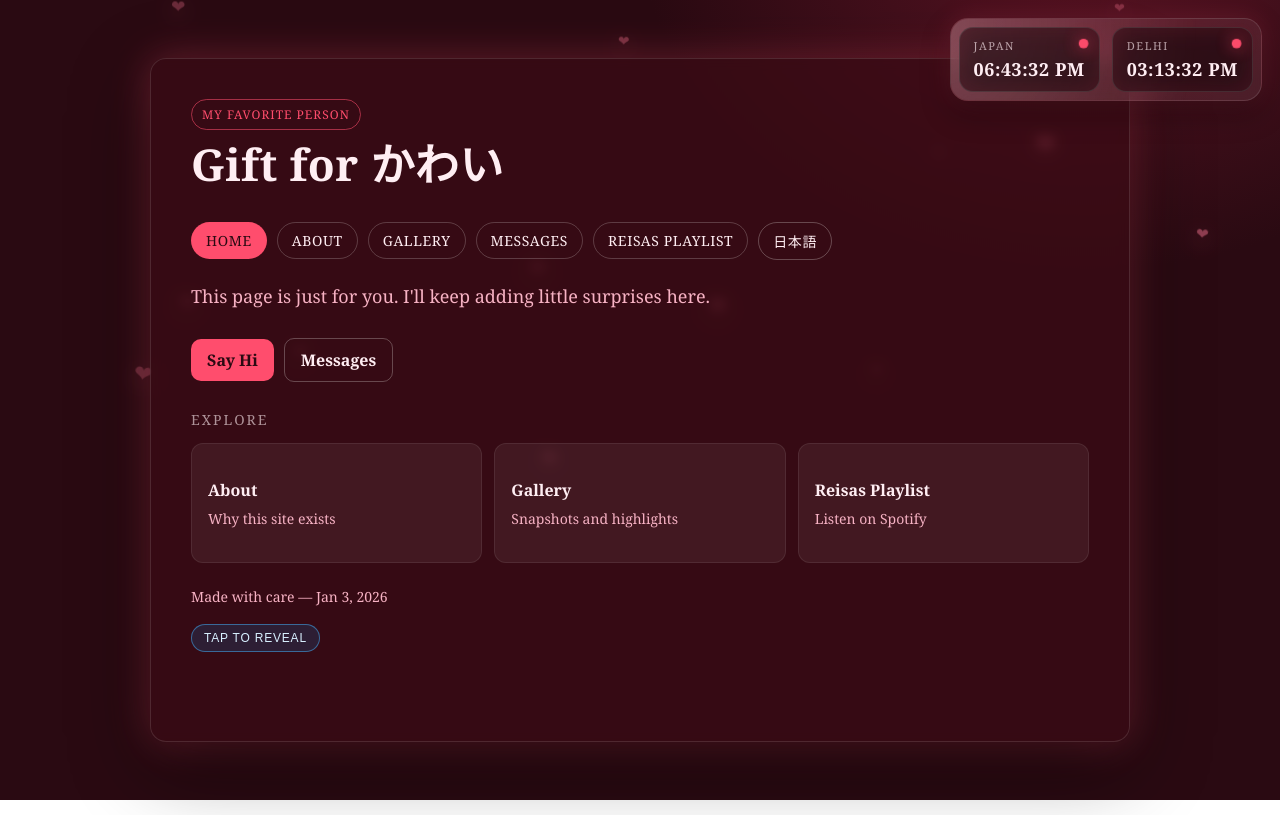
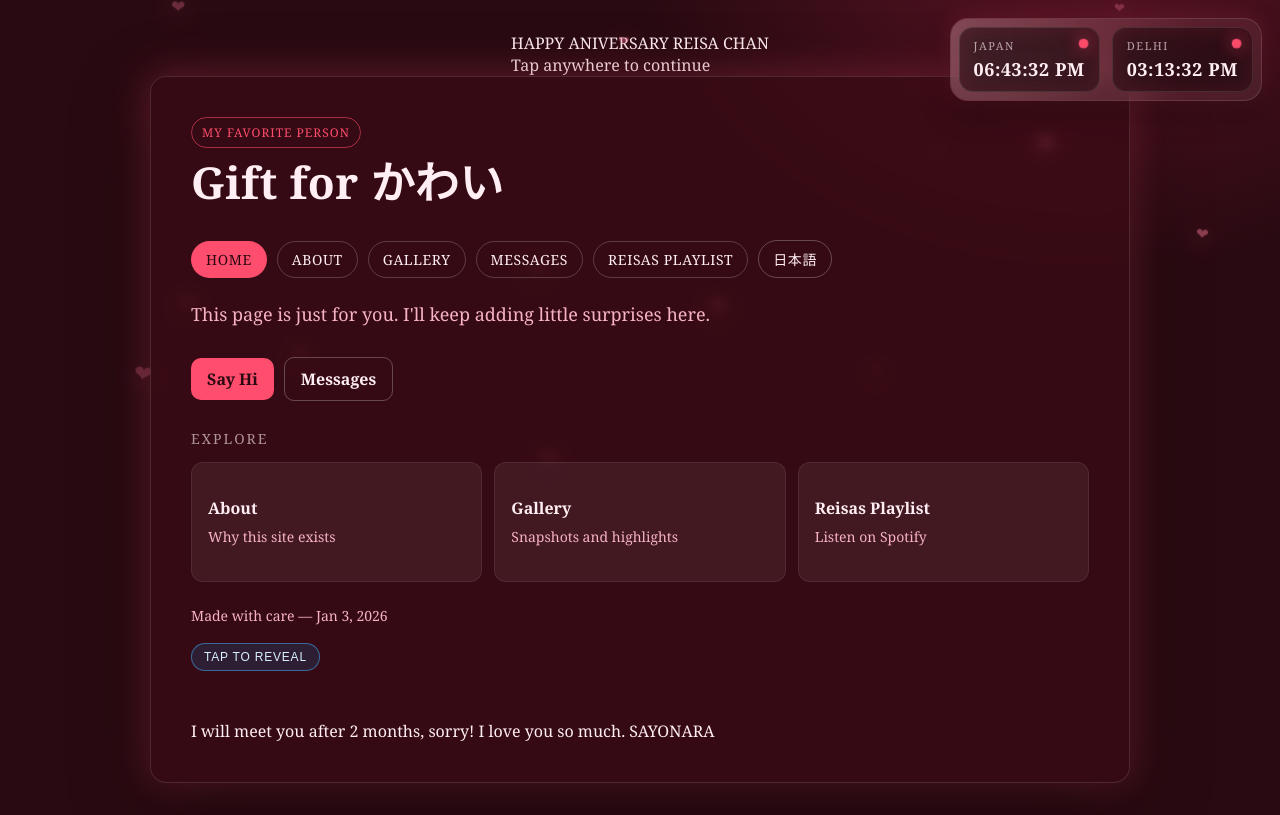
Before and after one commit to SAKUTAWEB/Sakutaweb.github.io, a plain HTML site: page index.html in a window 1280 px wide. Drawn offline with Linux system fonts and the light colour scheme.

Commit message:
Add files via upload

```diff
--- a/index.html
+++ b/index.html
@@ -16,6 +16,17 @@
 
 <body>
     <div class="hearts" id="hearts"></div>
+    <div class="anniversary-overlay" id="anniversaryOverlay" aria-live="polite">
+        <div class="anniversary-card">
+            <div class="anniversary-poppers" id="anniversaryPoppers"></div>
+            <div class="anniversary-title" data-en="HAPPY ANIVERSARY REISA CHAN" data-ja="レイサちゃん、記念日おめでとう">
+                HAPPY ANIVERSARY REISA CHAN
+            </div>
+            <div class="anniversary-sub" data-en="Tap anywhere to continue" data-ja="どこかをタップして続ける">
+                Tap anywhere to continue
+            </div>
+        </div>
+    </div>
     <div class="tz-panel" aria-label="World clocks">
         <div class="tz-card">
             <span class="tz-dot" aria-hidden="true"></span>
@@ -73,6 +84,12 @@
         <button class="secret-toggle" type="button" id="secretToggle" data-en="Tap to reveal" data-ja="タップして表示">Tap to reveal</button>
         <div class="secret-box" id="secretBox" data-en="i think this will be last work" data-ja="これが最後の作業になると思う。">i think this will be last work</div>
     </div>
+    <div class="farewell" id="farewellMessage">
+        <div class="farewell-title" data-en="I will meet you after 2 months, sorry! I love you so much. SAYONARA"
+             data-ja="2ヶ月後に会うね、ごめん！大好き。さよなら。">
+            I will meet you after 2 months, sorry! I love you so much. SAYONARA
+        </div>
+    </div>
 </main>
     <script src="main.js"></script>
     <script src="i18n.js"></script>
```
